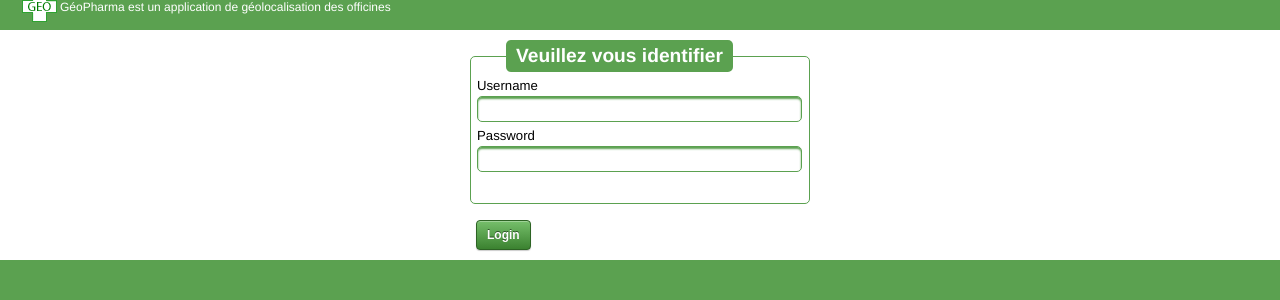
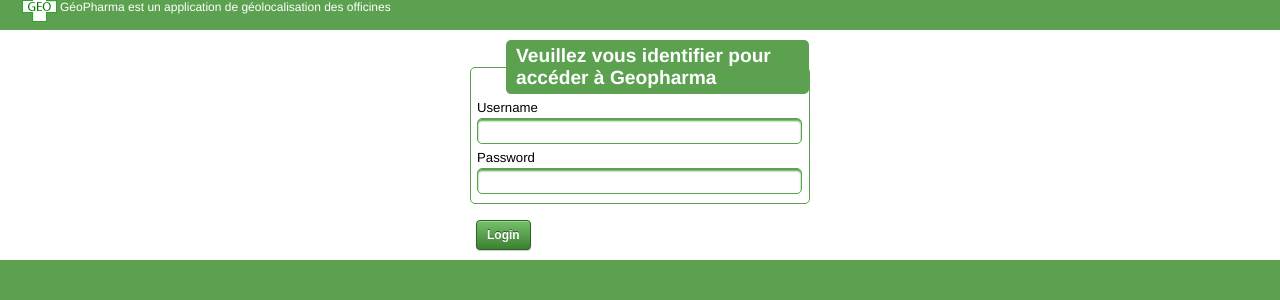
Before and after one commit to sokhna/Geopharma, a CakePHP app: the page made by app/View/Users/login.ctp in a window 1280 px wide. Shown: the part 20-320 px from the top of the page. Run offline with PHP 8.4 and a stand-in for CakePHP, Linux system fonts and the light colour scheme; the template is opened without the code that fills it, so the values that code supplies are empty; form fields are guessed from the names that the template uses; some libraries are stand-ins or nearby versions.

Commit message:
Update app/View/Users/login.ctp

```diff
--- a/app/View/Users/login.ctp
+++ b/app/View/Users/login.ctp
@@ -2,7 +2,7 @@
 	<?php echo $this->Session->flash('auth'); ?>
 	<?php echo $this->Form->create('User'); ?>
 	    <fieldset>
-	        <legend><?php echo __('Veuillez vous identifier'); ?></legend>
+	        <legend><?php echo __('Veuillez vous identifier pour accéder à Geopharma'); ?></legend>
 	    <?php
 	        echo $this->Form->input('username');
 	        echo $this->Form->input('password');
```
